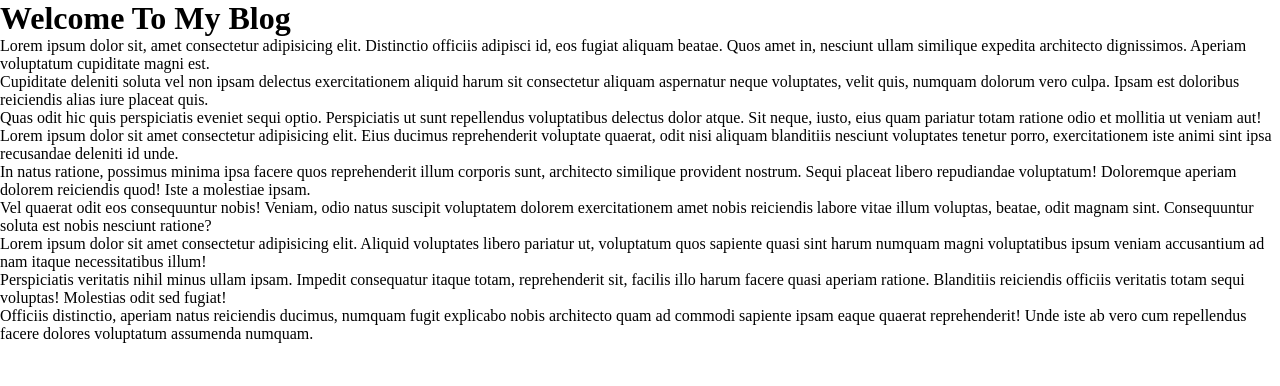
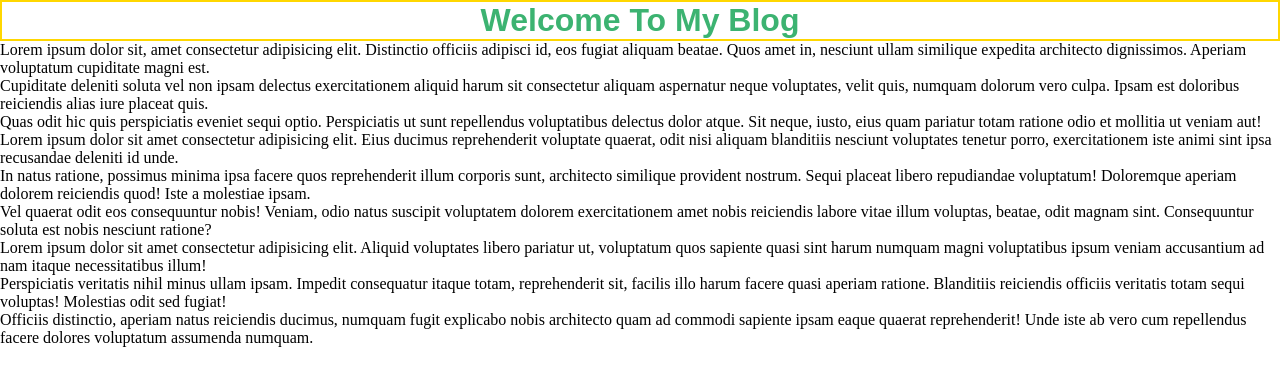
Before and after one commit to masudulalam/practice-taks-3, a plain HTML site: page index.html in a window 1280 px wide. Drawn offline with Linux system fonts and the light colour scheme.

Commit message:
added header style

```diff
--- a/index.html
+++ b/index.html
@@ -7,6 +7,12 @@
     <style>
         *{
             margin: 0;
+        }
+        header{
+            font-family: Arial, Helvetica, sans-serif;
+            border: 2px solid gold;
+            text-align: center;
+            color: mediumseagreen;
         }
     </style>
 </head>
```
